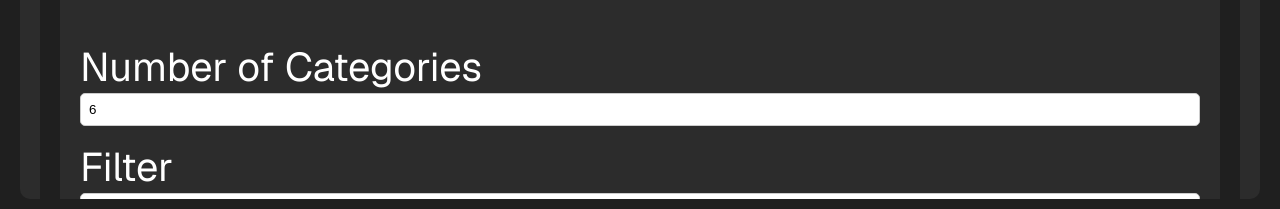
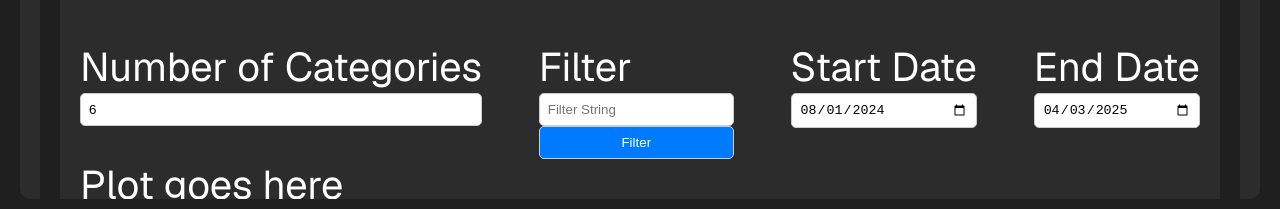
Before and after one commit to pbuterba/cs5128-asn3, a Next.js app in the folder visual-demo/: page / in a window 1280 px wide. Shown: the part 581-790 px from the top of the page. Built offline with nearby package versions, Linux system fonts and the light colour scheme; no server answers.

Commit message:
shifting look of filtering

```diff
--- a/visual-demo/src/app/CoralPlot.tsx
+++ b/visual-demo/src/app/CoralPlot.tsx
@@ -7,7 +7,6 @@ const CoralPlot = () => {
     <div className="coral-plot">
       {/* Insert your coral plot rendering logic here */}
       {/* You can use D3.js or any other charting library for rendering the plot */}
-      <h2>Coral Plot of WebEx Features</h2>
       <div className="plot">
         {/* Placeholder for plot */}
         <p>Plot goes here</p>
--- a/visual-demo/src/app/globals.css
+++ b/visual-demo/src/app/globals.css
@@ -82,31 +82,27 @@ body {
 /* Styling for filters section */
 .filters-section {
   display: flex;
-  flex-direction: column;
-  gap: 15px;
+  justify-content: space-between; /* Aligns the filters in a row */
+  gap: 20px; /* Space between each filter */
   margin-top: 20px;
+  flex-wrap: wrap; /* Makes sure filters move to the next line on smaller screens */
 }
 
 .filters-section div {
   display: flex;
-  flex-direction: column;
+  flex-direction: column; /* Stack label and input vertically */
 }
 
-.filters-section input {
+.filters-section input, .filters-section button {
   padding: 8px;
   border: 1px solid #ccc;
   border-radius: 5px;
 }
-
 .filters-section button {
-  padding: 8px;
   background-color: #007bff;
   color: white;
-  border: none;
-  border-radius: 5px;
   cursor: pointer;
 }
-
 .filters-section button:hover {
   background-color: #0056b3;
 }
--- a/visual-demo/src/app/page.tsx
+++ b/visual-demo/src/app/page.tsx
@@ -111,12 +111,13 @@ export default function Home() {
             </div>
           </div>
 
+
         {/* Coral Plot */}
         <CoralPlot />
 
         {/* Displaying Available File Names */}
         <div>
-          <h2>Available Files:</h2>
+          {/* <h2>Available Files:</h2> */}
           <ul>
             {fileNames.map((fileName: string, index: number) => (
               <li key={index}>{fileName}</li>
@@ -126,7 +127,7 @@ export default function Home() {
 
         {/* Displaying Features */}
         <div>
-          <h2>Provided Features:</h2>
+          {/* <h2>Provided Features:</h2> */}
           <ul>
             {Array.isArray(features) && features.map((feature: string, index: number) => (
               <li key={index}>{feature}</li>
```
Lines whose indentation alone changed are shown as unchanged.
